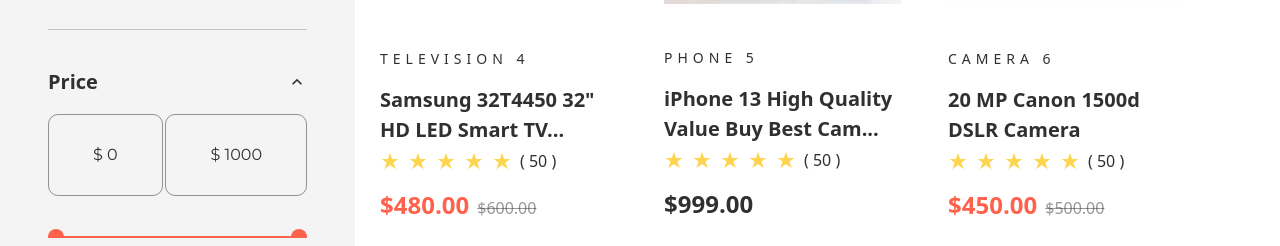
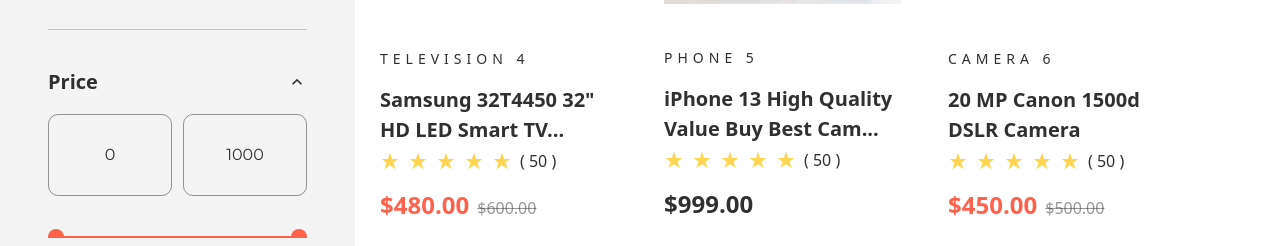
Before and after one commit to ramen72/OYA-Project-16-E-Shop, a React (Vite) app: page /product-list in a window 1280 px wide. Shown: the part 1052-1298 px from the top of the page. Built offline with nearby package versions, Linux system fonts and the light colour scheme.

Commit message:
Update Pricing sector at 17-06-2025_1716

```diff
--- a/src/assets/css/tailwind.css
+++ b/src/assets/css/tailwind.css
@@ -36,6 +36,14 @@
     heading-8: 14px;
     para: 20px;
 */
+
+input[type="number"]::-webkit-outer-spin-button {
+  appearance: none;
+}
+input[type="number"]::-webkit-inner-spin-button {
+  appearance: none;
+}
+
 input[type="range"]::-webkit-slider-thumb {
   width: 16px;
   height: 16px;
--- a/src/components/commonLayouts/Pagination.jsx
+++ b/src/components/commonLayouts/Pagination.jsx
@@ -2,7 +2,7 @@ import React from "react";
 
 const Pagination = ({ totalItems, itemPerPage, currentPage, onPageChange }) => {
   const totalPages = Math.ceil(totalItems / itemPerPage);
-  const maxPagesToShow = 10;
+  const maxPagesToShow = 5;
   const pagesToShowBeforeAfter = 3;
   let startPage = Math.max(1, currentPage - pagesToShowBeforeAfter);
   let endPage = Math.min(totalPages, currentPage + pagesToShowBeforeAfter);
--- a/src/pages/ProductListPages.jsx
+++ b/src/pages/ProductListPages.jsx
@@ -16,7 +16,7 @@ const ProductListPages = () => {
   );
   const [isBrandSelected, setIsBrandSelected] = useState(ProductBrandsData);
   const [currentPage, setCurrentPage] = useState(1);
-  const itemPerPage = 10;
+  const itemPerPage = 16;
 
   // Categories Dropdown
   const handleClickForCategories = (id) => {
@@ -42,6 +42,24 @@ const ProductListPages = () => {
   const [minValue, setMinValue] = useState(0);
   const [maxValue, setMaxValue] = useState(1000);
 
+  // Input Handler
+  function handleInputMin(value) {
+    console.log(value);
+    if (value === "") {
+      setMinValue(1);
+    } else {
+      if (value >= 0 && value <= maxValue) {
+        setMinValue(value);
+      }
+    }
+  }
+
+  function handleInputMax(value) {
+    if (value > minValue && value <= 1000) {
+      setMaxValue(value);
+    }
+  }
+
   const updateSlider = (type, value) => {
     if (type == "min") {
       const newMinValue = Math.min(parseInt(value), maxValue);
@@ -55,7 +73,6 @@ const ProductListPages = () => {
   const minPercent = (minValue / 1000) * 100;
   const maxPercent = (maxValue / 1000) * 100;
 
-  // const products = Array.from({ length: 160 }, (_, index));
   const startIndex = (currentPage - 1) * itemPerPage;
   const currentProducts = ProductsDataForPagination.slice(
     startIndex,
@@ -170,17 +187,23 @@ const ProductListPages = () => {
                     } transition-all duration-300`}
                   >
                     <div className={`w-[259px]`}>
-                      <div className={`flex justify-between mb-10`}>
-                        <span
-                          className={` border border-black-50 py-7 px-11 rounded-[10px] font-["Montserrat"]`}
-                        >
-                          $ {minValue}
-                        </span>
-                        <span
-                          className={` border border-black-50 py-7 px-11 rounded-[10px] font-["Montserrat"]`}
-                        >
-                          $ {maxValue}
-                        </span>
+                      <div className={`flex items-center gap-x-[11px] mb-10`}>
+                        <input
+                          type="number"
+                          onChange={(e) => handleInputMin(e.target.value)}
+                          value={minValue}
+                          min={0}
+                          max={1000}
+                          className={`w-[124px] border border-black-50 py-7 rounded-[10px] font-["Montserrat"] font-normal text-base text-center outline-0`}
+                        />
+                        <input
+                          type="number"
+                          onChange={(e) => handleInputMax(e.target.value)}
+                          value={maxValue}
+                          min={0}
+                          max={1000}
+                          className={`w-[124px] border border-black-50 py-7 rounded-[10px] font-["Montserrat"] font-normal text-base text-center outline-0`}
+                        />
                       </div>
                       <div
                         className={`relative w-full h-0.5 bg-black-25 rounded`}
```
